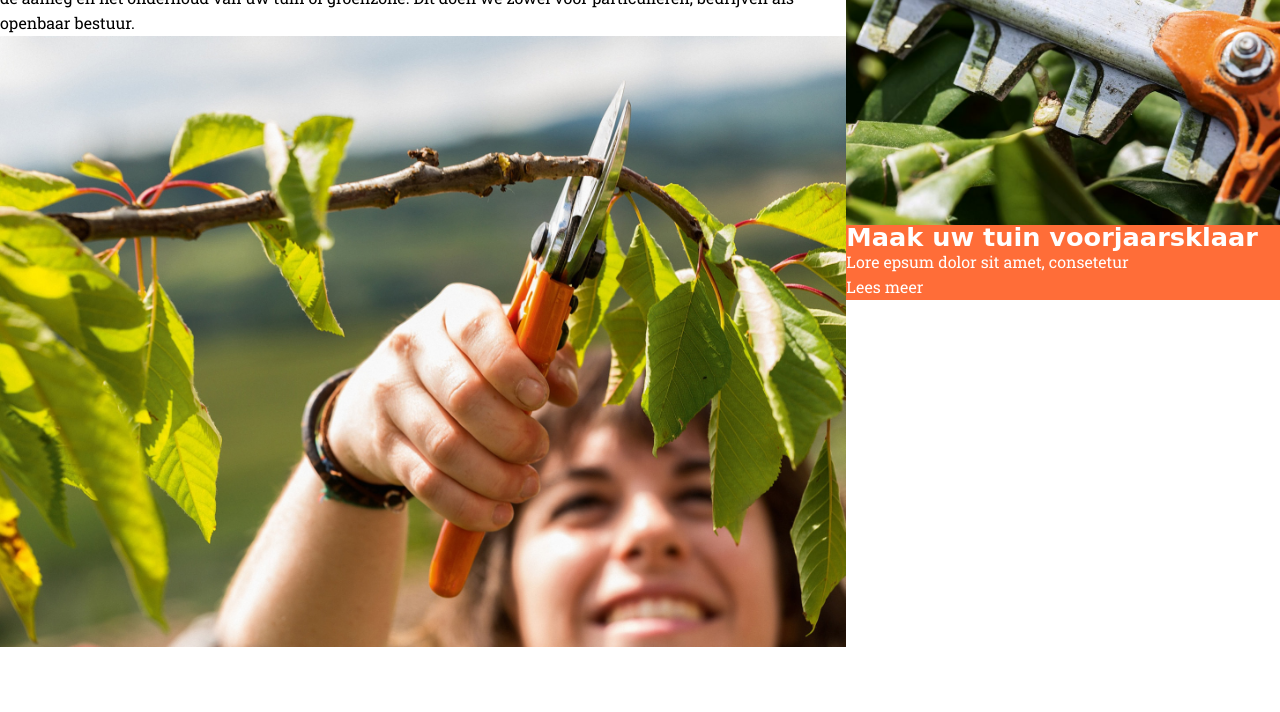
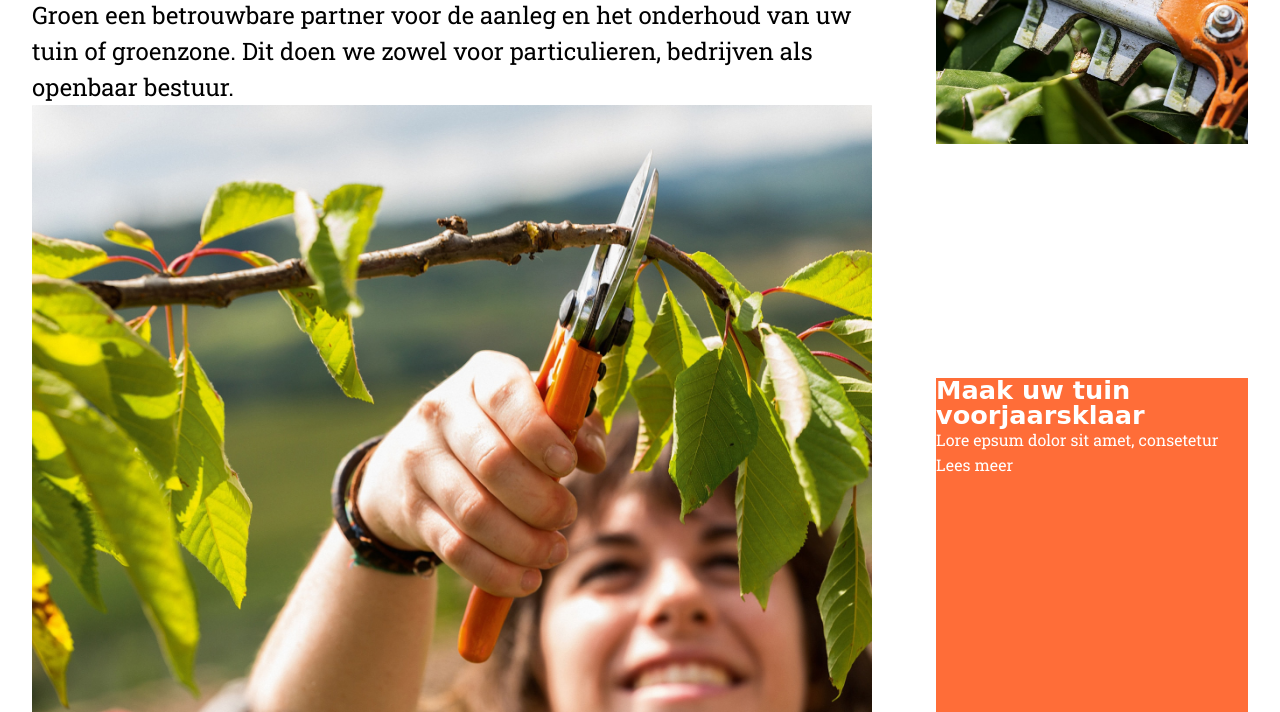
Before and after one commit to Jefdeniel/work1, a plain HTML site: page opdrachten/index.html in a window 1280 px wide. Shown: the part 207-919 px from the top of the page. Before the commit the page ends 854 px from the top, so only its background shows below. Drawn offline with Linux system fonts and the light colour scheme; files whose address does not match are found by name; a web font is replaced by a local one.

Commit message:
homepage

```diff
--- a/opdrachten/atwork-1_project_1_deniel_jef/static/css/home.css
+++ b/opdrachten/atwork-1_project_1_deniel_jef/static/css/home.css
@@ -2,13 +2,29 @@
   display: flex;
 }
 
+.intro__p {
+  font-size: 1.5em;
+  line-height: 1.5;
+  font-weight: 400;
+}
+
 .column-big {
   overflow: hidden;
+  padding: 0 var(--p-8);
+}
+
+.column-small {
+  display: grid;
+  overflow: hidden;
+  padding: 0 var(--p-8);
+  justify-content: stretch;
 }
 
 .bg-orange {
   background-color: var(--color-orange);
   color: white;
+  height: auto;
+  vertical-align: bottom;
 }
 
 .readmore {
@@ -16,5 +32,4 @@
 }
 
 .readmore__p {
-  weight: 500;
 }
--- a/opdrachten/index.html
+++ b/opdrachten/index.html
@@ -118,7 +118,7 @@
     <div class="container-one">
       <div class="column-big">
         <h1>Expert in groen</h1>
-        <p class="intro">
+        <p class="intro__p">
           Met meer dan 60 jaar ervaring in het vak is ons familiebedrijf
           Schrauwen Groen een betrouwbare partner voor de aanleg en het
           onderhoud van uw tuin of groenzone. Dit doen we zowel voor
```
